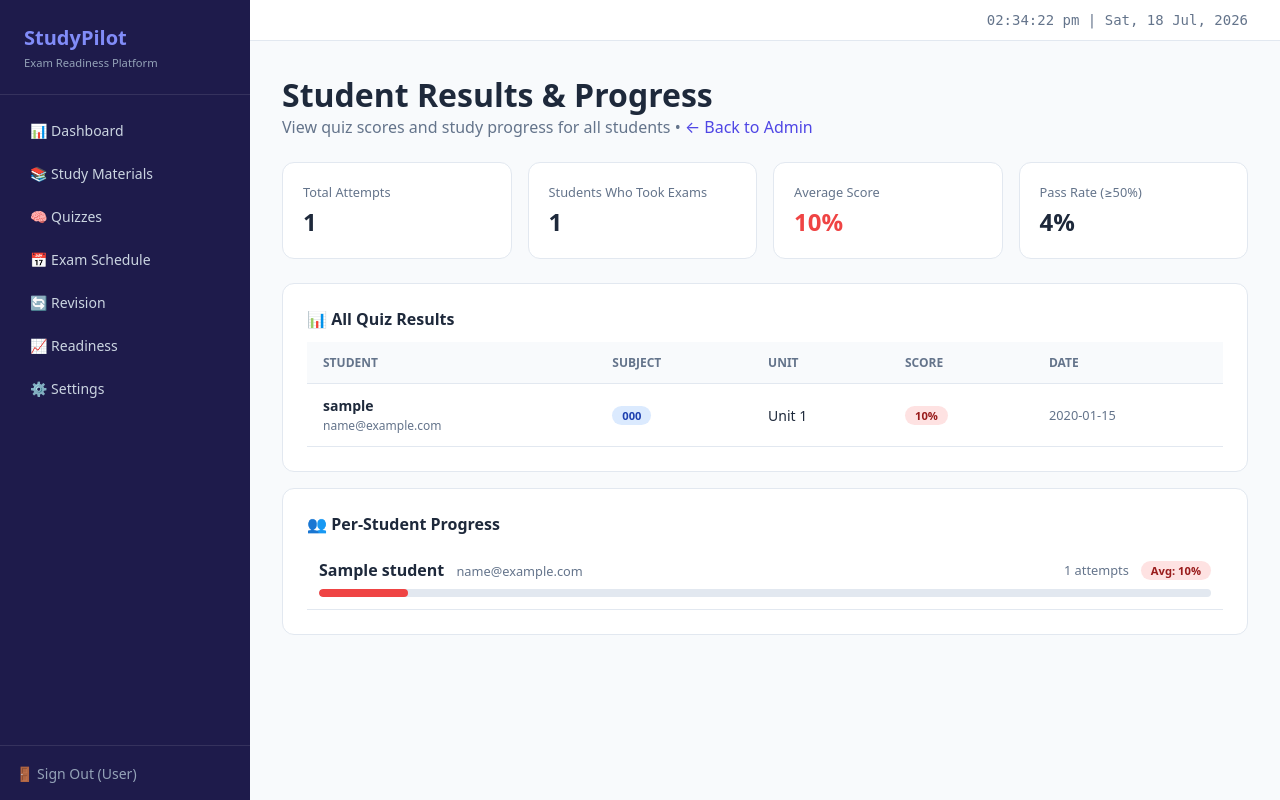
After one commit to ArghyaMuk/studytracker, a Flask app: template frontend/templates/admin_results.html in a window 1280 px wide. The commit adds this page. Run offline with Flask 3, Linux system fonts and the light colour scheme; the template is opened without the code that fills it: most values are stand-ins (such as "Sample title", 1, 10 or a date in 2020).

Commit message:
feat: admin can view all student quiz results and progress
- New /admin/results page showing all quiz attempts across all students
- Stats: total attempts, students who took exams, average score, pass rate
- Table: student name, email, subject, unit, score (color-coded), date
- Per-student progress section with avg score + progress bar
- Backend: GET /quizzes/history/all (admin-only) returns all attempts
- 'Student Results' button on admin dashboard (red, prominent)
- Students only see 'Start Exam' button, admin only sees results

```diff
--- a/frontend/app.py
+++ b/frontend/app.py
@@ -462,6 +462,58 @@ def admin_enrollments():
                            subjects=all_subjects)
 
 
+@app.route("/admin/results")
+@login_required
+@admin_required
+def admin_results():
+    # Get all quiz attempts
+    all_attempts = api_get("/quizzes/history/all") or []
+    # Get student list for name lookup
+    user_data = api_get("/users/admin/all") or {"users": []}
+    users_map = {u["id"]: u for u in user_data.get("users", [])}
+
+    # Enrich attempts with student names
+    for a in all_attempts:
+        user = users_map.get(a.get("user_id"))
+        a["user_name"] = user["name"] if user else ""
+        a["user_email"] = user["email"] if user else ""
+
+    # Calculate stats
+    avg_score = round(sum(a["score"] for a in all_attempts) / len(all_attempts)) if all_attempts else 0
+    pass_count = sum(1 for a in all_attempts if a["score"] >= 50)
+    pass_rate = round(pass_count / len(all_attempts) * 100) if all_attempts else 0
+
+    # Per-student progress
+    student_scores = {}
+    for a in all_attempts:
+        uid = a.get("user_id")
+        if uid not in student_scores:
+            student_scores[uid] = {
+                "name": a["user_name"],
+                "email": a["user_email"],
+                "scores": [],
+            }
+        student_scores[uid]["scores"].append(a["score"])
+
+    students_with_attempts = [
+        {
+            "name": s["name"],
+            "email": s["email"],
+            "attempt_count": len(s["scores"]),
+            "avg_score": round(sum(s["scores"]) / len(s["scores"])),
+        }
+        for s in student_scores.values()
+        if s["name"]  # Skip admin
+    ]
+    students_with_attempts.sort(key=lambda x: x["avg_score"], reverse=True)
+
+    return render_template("admin_results.html",
+                           all_attempts=all_attempts,
+                           students_with_attempts=students_with_attempts,
+                           avg_score=avg_score,
+                           pass_rate=pass_rate)
+
+
 @app.route("/admin/enrollments/add", methods=["POST"])
 @login_required
 @admin_required
--- a/frontend/templates/admin.html
+++ b/frontend/templates/admin.html
@@ -5,6 +5,7 @@
 <p style="color:var(--text-muted);margin-bottom:8px">Manage courses, quizzes, and monitor students</p>
 <div style="display:flex;gap:8px;margin-bottom:24px;flex-wrap:wrap">
     <a href="{{ url_for('admin_quizzes') }}" class="btn btn-purple btn-sm">✨ Create Custom Quiz</a>
+    <a href="{{ url_for('admin_results') }}" class="btn btn-danger btn-sm" style="background:#dc2626">📊 Student Results</a>
     <a href="{{ url_for('admin_students') }}" class="btn btn-primary btn-sm">👥 View Students</a>
     <a href="{{ url_for('admin_exams') }}" class="btn btn-success btn-sm">📅 Schedule Exams</a>
     <a href="{{ url_for('admin_enrollments') }}" class="btn btn-secondary btn-sm">📋 Course Enrollment</a>
--- /dev/null
+++ b/frontend/templates/admin_results.html
@@ -0,0 +1,95 @@
+{% extends "base.html" %}
+{% block title %}Admin - Student Results{% endblock %}
+{% block content %}
+<h1>Student Results & Progress</h1>
+<p style="color:var(--text-muted);margin-bottom:24px">
+    View quiz scores and study progress for all students •
+    <a href="{{ url_for('admin_page') }}" style="color:var(--primary);text-decoration:none">← Back to Admin</a>
+</p>
+
+<!-- Summary Stats -->
+<div class="stats-grid" style="margin-bottom:24px">
+    <div class="stat-card">
+        <div class="label">Total Attempts</div>
+        <div class="value">{{ all_attempts|length }}</div>
+    </div>
+    <div class="stat-card">
+        <div class="label">Students Who Took Exams</div>
+        <div class="value">{{ students_with_attempts|length }}</div>
+    </div>
+    <div class="stat-card">
+        <div class="label">Average Score</div>
+        <div class="value" style="color:{{ 'var(--success)' if avg_score >= 60 else 'var(--warning)' if avg_score >= 40 else 'var(--danger)' }}">{{ avg_score }}%</div>
+    </div>
+    <div class="stat-card">
+        <div class="label">Pass Rate (≥50%)</div>
+        <div class="value">{{ pass_rate }}%</div>
+    </div>
+</div>
+
+<!-- Filter by student -->
+<div class="card">
+    <h3>📊 All Quiz Results</h3>
+    {% if all_attempts %}
+    <table style="margin-top:12px">
+        <thead>
+            <tr>
+                <th>Student</th>
+                <th>Subject</th>
+                <th>Unit</th>
+                <th>Score</th>
+                <th>Date</th>
+            </tr>
+        </thead>
+        <tbody>
+            {% for a in all_attempts %}
+            <tr>
+                <td>
+                    <strong>{{ a.user_name or ('User #' + a.user_id|string) }}</strong>
+                    {% if a.user_email %}<br><span style="color:var(--text-muted);font-size:0.75rem">{{ a.user_email }}</span>{% endif %}
+                </td>
+                <td><span class="badge badge-blue">{{ a.subject_code }}</span></td>
+                <td>Unit {{ a.unit_number }}</td>
+                <td>
+                    <span class="badge {{ 'badge-green' if a.score >= 75 else 'badge-yellow' if a.score >= 50 else 'badge-red' }}">
+                        {{ a.score|round|int }}%
+                    </span>
+                </td>
+                <td style="color:var(--text-muted);font-size:0.8rem">{{ a.submitted_at[:10] if a.submitted_at else '—' }}</td>
+            </tr>
+            {% endfor %}
+        </tbody>
+    </table>
+    {% else %}
+    <p style="color:var(--text-muted);margin-top:12px">No quiz attempts yet. Students haven't taken any exams.</p>
+    {% endif %}
+</div>
+
+<!-- Per-Student Progress -->
+{% if students_with_attempts %}
+<div class="card" style="margin-top:16px">
+    <h3>👥 Per-Student Progress</h3>
+    <div style="margin-top:12px">
+        {% for student in students_with_attempts %}
+        <div style="padding:12px;border-bottom:1px solid var(--border)">
+            <div style="display:flex;justify-content:space-between;align-items:center;margin-bottom:8px">
+                <div>
+                    <strong>{{ student.name }}</strong>
+                    <span style="color:var(--text-muted);font-size:0.8rem;margin-left:8px">{{ student.email }}</span>
+                </div>
+                <div style="display:flex;gap:12px;align-items:center">
+                    <span style="font-size:0.8rem;color:var(--text-muted)">{{ student.attempt_count }} attempts</span>
+                    <span class="badge {{ 'badge-green' if student.avg_score >= 75 else 'badge-yellow' if student.avg_score >= 50 else 'badge-red' }}">
+                        Avg: {{ student.avg_score }}%
+                    </span>
+                </div>
+            </div>
+            <div class="progress-bar">
+                <div class="progress-fill {{ 'green' if student.avg_score >= 75 else 'yellow' if student.avg_score >= 50 else 'red' }}" style="width:{{ student.avg_score }}%"></div>
+            </div>
+        </div>
+        {% endfor %}
+    </div>
+</div>
+{% endif %}
+{% endblock %}
```
Also changed, not shown: frontend/templates/exams.html (+7 -3 lines), services/quiz-service/app/api/routes/v1/quizzes.py (+34 -0 lines), 4 other files.
